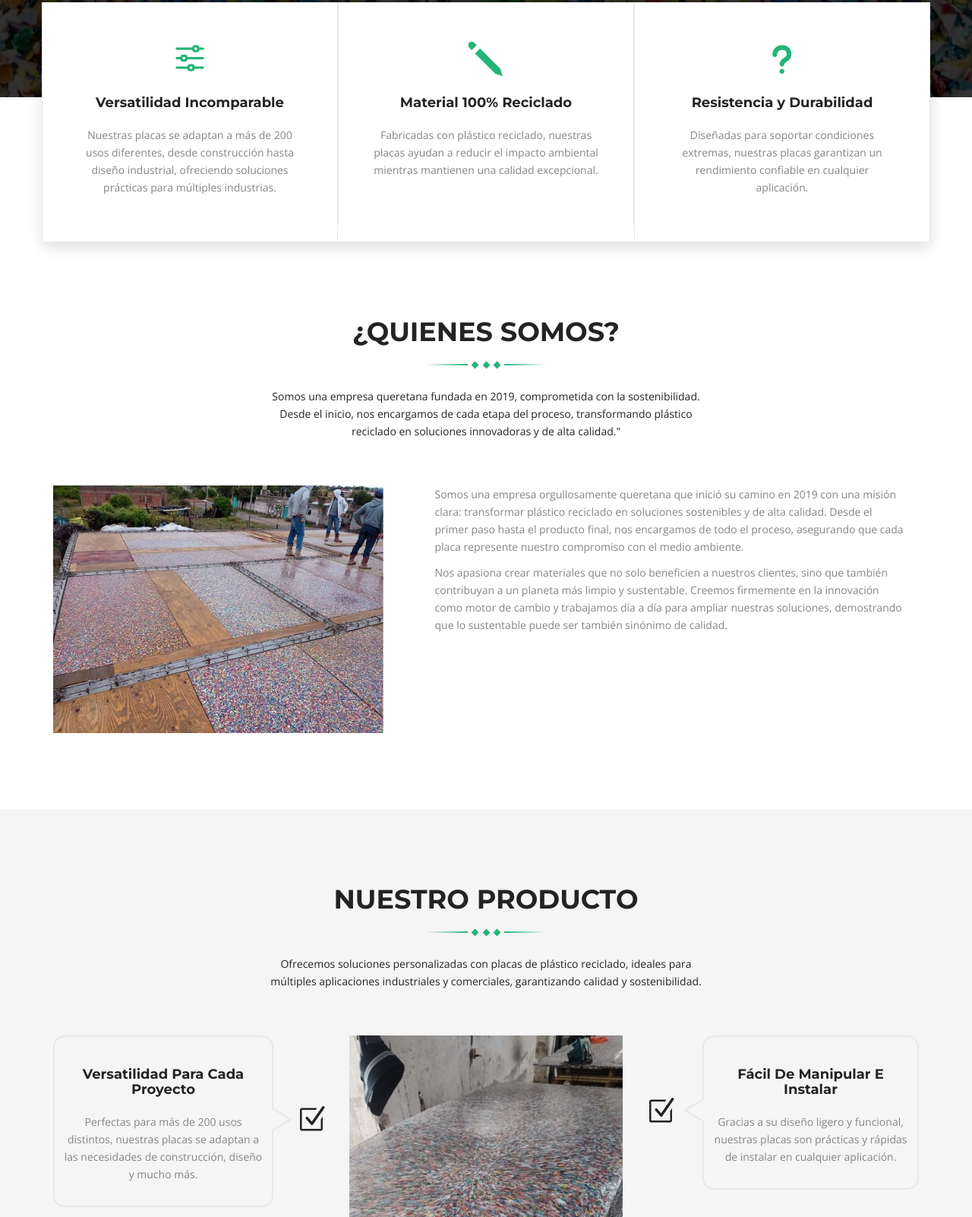
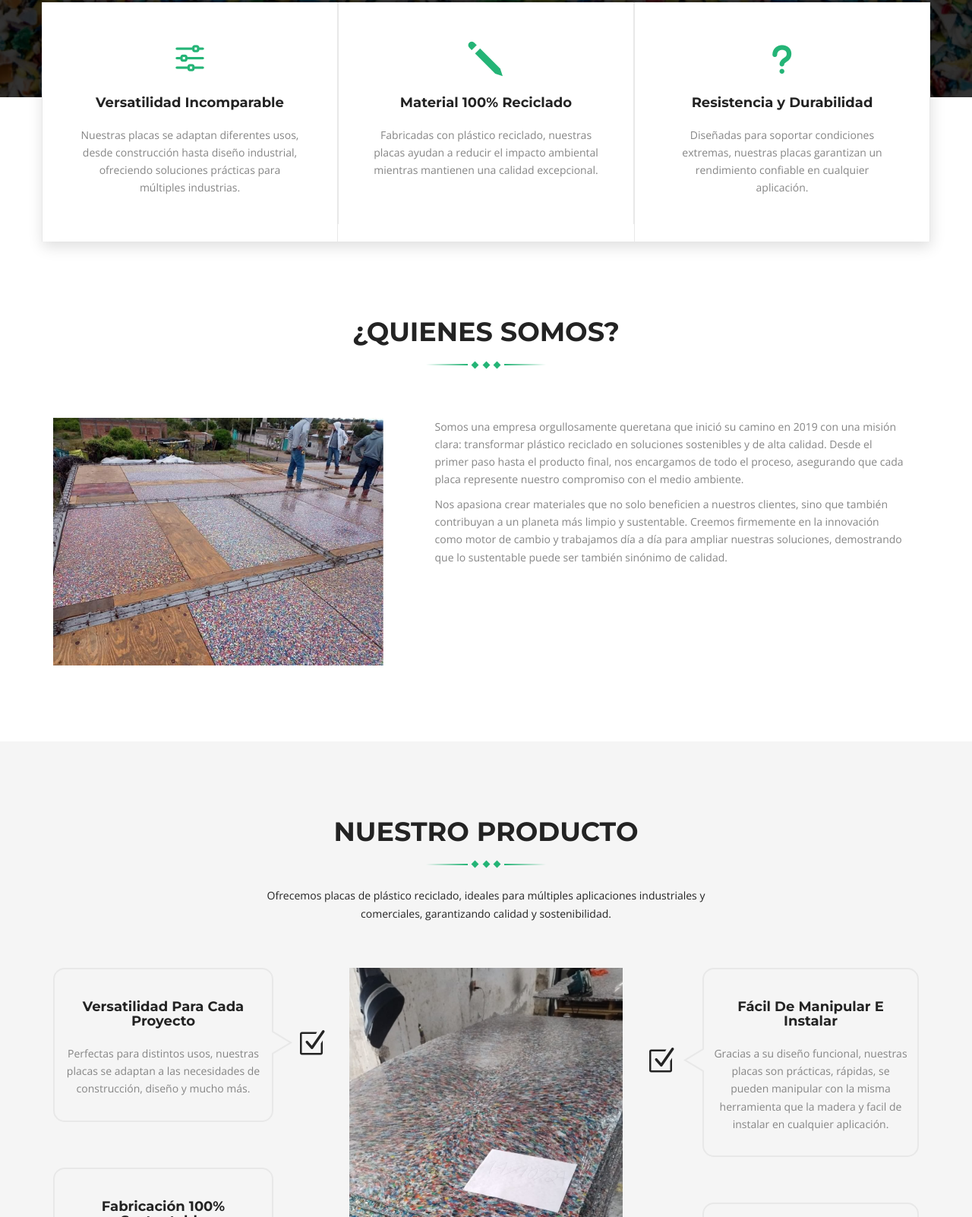
Before and after one commit to Ajauregui69/triplamex, a plain HTML site: page index.html in a window 1280 px wide. Shown: the part 672-2274 px from the top of the page at 76% size. Drawn offline with nearby package versions, Linux system fonts and the light colour scheme; some packages are replaced by stand-ins of ours.

Commit message:
[FIX]primeros cambios

```diff
--- a/index.html
+++ b/index.html
@@ -9,7 +9,7 @@
         content="Venum Layout , website customizable theme , responsive theme , top theme on themeforest , best multipurpose theme , Theme Forest Theme"
         name="keywords">
     <!-- The above 3 meta tags *must* come first in the head; any other head content must come *after* these tags -->
-    <title>Corporate Text</title>
+    <title>Triplamex</title>
     <!-- fav icon -->
     <link rel="icon" href="img/agency/favicon.png">
     <!-- Bootstrap -->
@@ -143,7 +143,7 @@
                     <div class="category-box bor-none">
                         <span aria-hidden="true" class="icon_adjust-horiz"></span>
                         <h4 class="mar-t-20">Versatilidad Incomparable</h4>
-                        <p>Nuestras placas se adaptan a más de 200 usos diferentes, desde construcción hasta diseño
+                        <p>Nuestras placas se adaptan diferentes usos, desde construcción hasta diseño
                             industrial, ofreciendo soluciones prácticas para múltiples industrias.
                         </p>
                     </div>
@@ -181,11 +181,7 @@
                     <i></i>
                 </span>
             </div>
-            <div class="about-detail">
-                <p>Somos una empresa queretana fundada en 2019, comprometida con la sostenibilidad. Desde el inicio, nos
-                    encargamos de cada etapa del proceso, transformando plástico reciclado en soluciones innovadoras y
-                    de alta calidad."</p>
-            </div>
+
             <div class="row pad-t-60">
                 <div class="col-sm-5 col-xs-12">
                     <div class="about-corp-img">
@@ -224,7 +220,7 @@
                 </span>
             </div>
             <div class="about-detail">
-                <p>Ofrecemos soluciones personalizadas con placas de plástico reciclado, ideales para múltiples
+                <p>Ofrecemos placas de plástico reciclado, ideales para múltiples
                     aplicaciones industriales y comerciales, garantizando calidad y sostenibilidad.</p>
             </div>
             <div class="row pad-t-60">
@@ -233,7 +229,7 @@
                         <div class="service-corp-box">
                             <div class="corp-service-box">
                                 <h4 class="service-box-title">Versatilidad para Cada Proyecto</h4>
-                                <p>Perfectas para más de 200 usos distintos, nuestras placas se adaptan a las
+                                <p>Perfectas para distintos usos, nuestras placas se adaptan a las
                                     necesidades de construcción, diseño y mucho más.</p>
                             </div>
                         </div>
@@ -290,7 +286,7 @@
                         <div class="service-corp-box">
                             <div class="corp-service-box left-box">
                                 <h4 class="service-box-title">Fácil de Manipular e Instalar</h4>
-                                <p>Gracias a su diseño ligero y funcional, nuestras placas son prácticas y rápidas de
+                                <p>Gracias a su diseño funcional, nuestras placas son prácticas, rápidas, se pueden manipular con la misma herramienta que la madera y facil de
                                     instalar en cualquier aplicación.</p>
                             </div>
                         </div>
@@ -417,17 +413,12 @@
     <section class="package section-padding back-grey" id="pricing">
         <div class="container">
             <div class="section-title">
-                <h2 class="title-content">Our packages</h2>
+                <h2 class="title-content">Nuestras placas</h2>
                 <span class="title-line">
                     <i></i>
                     <i></i>
                     <i></i>
                 </span>
-            </div>
-            <div class="about-detail">
-                <p>Interdum blandit acquam, in curabitur in mollis dis non nullam, nostra sed sapien pede at augue, elit
-                    torquent
-                    dolor, massa lectus nunc aliquam.</p>
             </div>
             <div class="row pad-t-60">
                 <!-- Item -->
@@ -482,7 +473,7 @@
                 <div class="col-xs-12 col-sm-6 col-md-4">
                     <div class="pricing-table">
                         <div class="pricing-img business corp-before">
-                            <span>$1,295</span>
+                            <span>$1,549</span>
                             <h3>Aparente</h3>
                         </div>
                         <div class="pricing-detail pri-corp">
```
